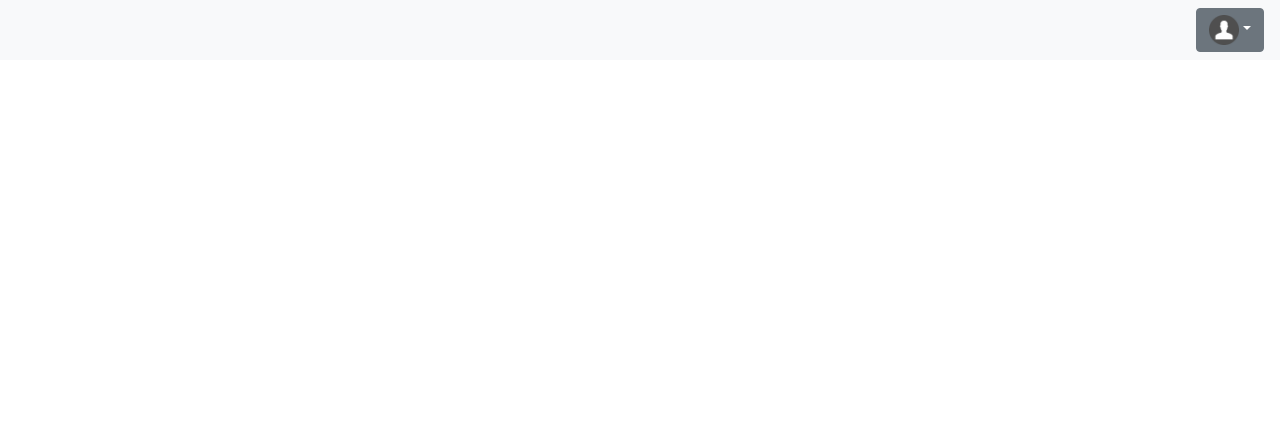
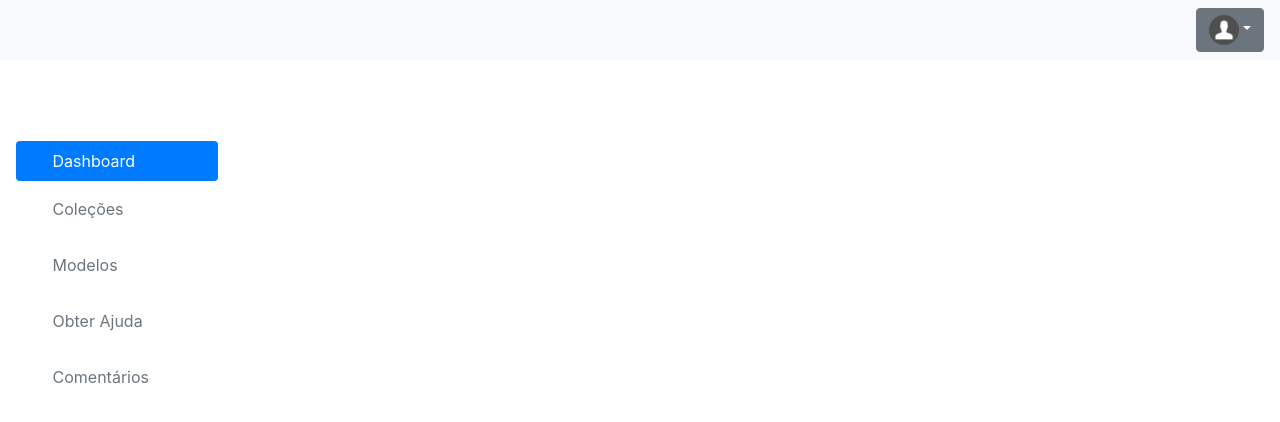
Before and after one commit to marcos-ev/-LAB-Clothing-Collection, an Angular app: page /header in a window 1280 px wide. Shown: the top 422 px of the page. Built offline with nearby package versions, Linux system fonts and the light colour scheme.

Commit message:
Menu-lateral css

```diff
--- a/src/app/app.module.ts
+++ b/src/app/app.module.ts
@@ -9,6 +9,7 @@ import { SigninComponent } from './signin/signin.component';
 import { EsqueceuSenhaComponent } from './esqueceu-senha/esqueceu-senha.component';
 import { RegistroComponent } from './registro/registro.component';
 import { HeaderComponent } from './header/header.component';
+import { MenuLateralComponent } from './menu-lateral/menu-lateral.component';
 
 @NgModule({
   declarations: [
@@ -16,7 +17,8 @@ import { HeaderComponent } from './header/header.component';
     SigninComponent,
     EsqueceuSenhaComponent,
     RegistroComponent,
-    HeaderComponent
+    HeaderComponent,
+    MenuLateralComponent
   ],
   imports: [
     BrowserModule,
--- a/src/app/header/header.component.html
+++ b/src/app/header/header.component.html
@@ -1,3 +1,5 @@
+
+
 <nav class="navbar navbar-expand-md navbar-light bg-light">
   <a class="navbar-brand" href="#"><img src=""  style="max-width: 50px; ;" alt=""> </a>
 
@@ -15,3 +17,4 @@
     </div>
   </div>
 </nav>
+<app-menu-lateral></app-menu-lateral>
--- a/src/app/header/header.component.ts
+++ b/src/app/header/header.component.ts
@@ -12,4 +12,5 @@ export class HeaderComponent {
 
   constructor() { }
 
+
 }
--- /dev/null
+++ b/src/app/menu-lateral/menu-lateral.component.css
@@ -0,0 +1,10 @@
+@import 'https://maxcdn.bootstrapcdn.com/bootstrap/4.0.0/css/bootstrap.min.css';
+
+.nav-link:hover {
+  background-color: #007bff;
+  color: #fff;
+}
+.menu-lateral {
+  width: 330px;
+  height: 980px;
+}
--- /dev/null
+++ b/src/app/menu-lateral/menu-lateral.component.html
@@ -0,0 +1,45 @@
+<main class="d-flex flex-nowrap">
+  <div class="d-flex flex-column flex-shrink-0 p-3" style="width: 280px;">
+    <a href="/" class="d-flex align-items-center mb-3 mb-md-0 me-md-auto text-white text-decoration-none">
+      <svg class="bi pe-none me-2" width="40" height="32"><use xlink:href="#bootstrap"></use></svg>
+      <span class="fs-4">Meu Projeto</span>
+    </a>
+    <hr>
+    <ul class="nav nav-pills flex-column mb-auto">
+      <li class="nav-item">
+        <a href="#" class="nav-link active" aria-current="page">
+          <svg class="bi pe-none me-2" width="16" height="16"><use xlink:href="#speedometer2"></use></svg>
+          Dashboard
+        </a>
+      </li>
+      <li>
+        <a href="#" class="nav-link text-secondary my-2">
+          <svg class="bi pe-none me-2" width="16" height="16"><use xlink:href="#collection"></use></svg>
+          Coleções
+        </a>
+      </li>
+      <li>
+        <a href="#" class="nav-link text-secondary my-2">
+          <svg class="bi pe-none me-2" width="16" height="16"><use xlink:href="#model"></use></svg>
+          Modelos
+        </a>
+      </li>
+      <li>
+        <a href="#" class="nav-link text-secondary my-2">
+          <svg class="bi pe-none me-2" width="16" height="16"><use xlink:href="#question-circle"></use></svg>
+          Obter Ajuda
+        </a>
+      </li>
+      <li>
+        <a href="#" class="nav-link text-secondary my-2">
+          <svg class="bi pe-none me-2" width="16" height="16"><use xlink:href="#chat-dots"></use></svg>
+          Comentários
+        </a>
+      </li>
+    </ul>
+  </div>
+
+  <div class="container-fluid">
+    <!-- Adicione o conteúdo do seu projeto aqui -->
+  </div>
+</main>
```
Also changed, not shown: src/app/menu-lateral/menu-lateral.component.ts (added, +10 -0 lines).
